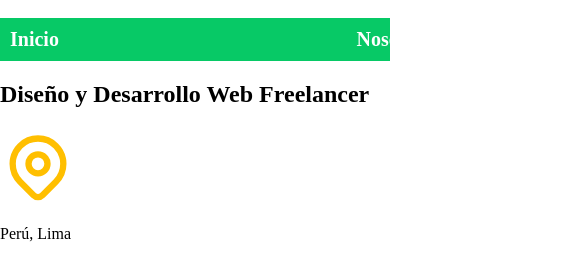
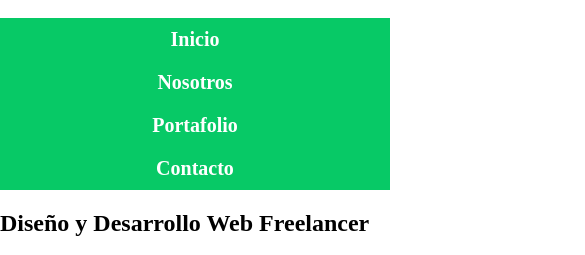
Before and after one commit to DavidCaparachin/sistema-web-personal, a plain HTML site: page index.html in a window 390 px wide. Shown: the part 98-353 px from the top of the page, 585 px wide, since content can reach past the window. Drawn offline with Linux system fonts and the light colour scheme.

Commit message:
Añadiendo responsive al nav

```diff
--- a/css/main.css
+++ b/css/main.css
@@ -32,7 +32,7 @@ body {
 }
 
 .contenedor {
-  width: 120rem;
+  max-width: 120rem;
   margin: 0 auto;
 }
 
@@ -41,11 +41,20 @@ body {
 }
 .navegacion-principal {
   display: flex;
-  flex-direction: row;
+  flex-direction: column;
   justify-content: space-between;
 }
+@media (min-width: 480px) {
+  .navegacion-principal {
+    flex-direction: row;
+    justify-content: space-between;
+  }
+}
+
 .navegacion-principal a {
   /* background: var(--mostaza); */
+  display: block;
+  text-align: center;
   padding: 1rem;
   color: var(--blanco);
   text-decoration: none;
```
